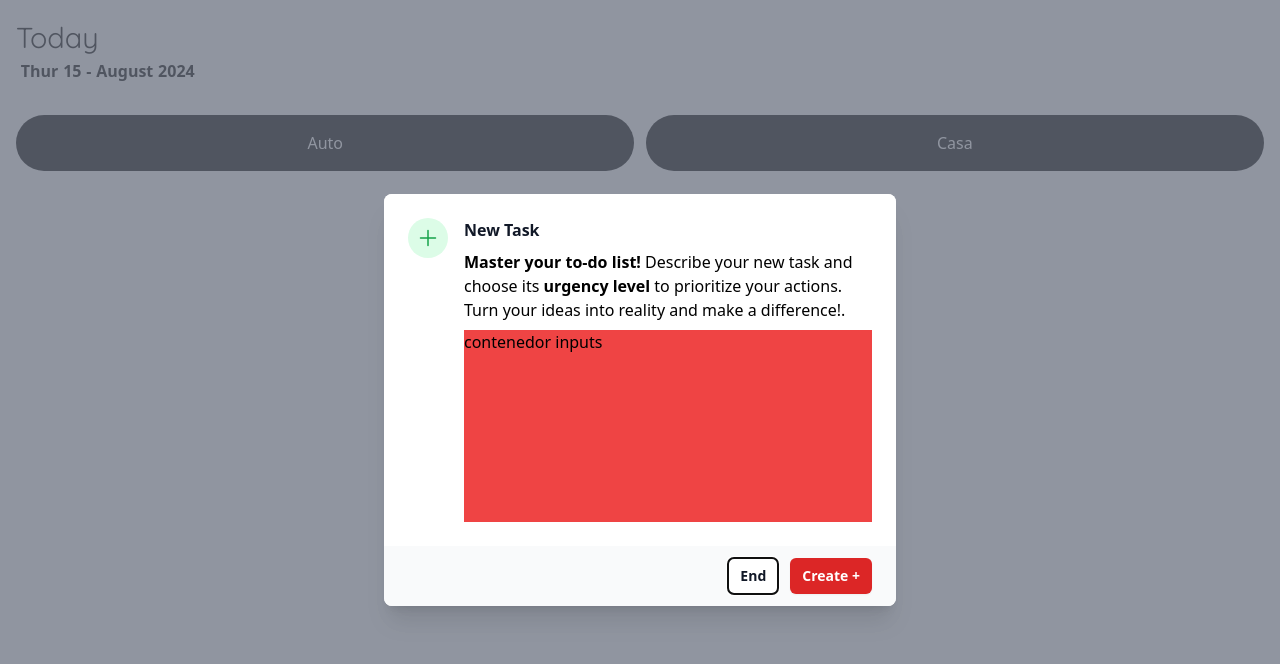
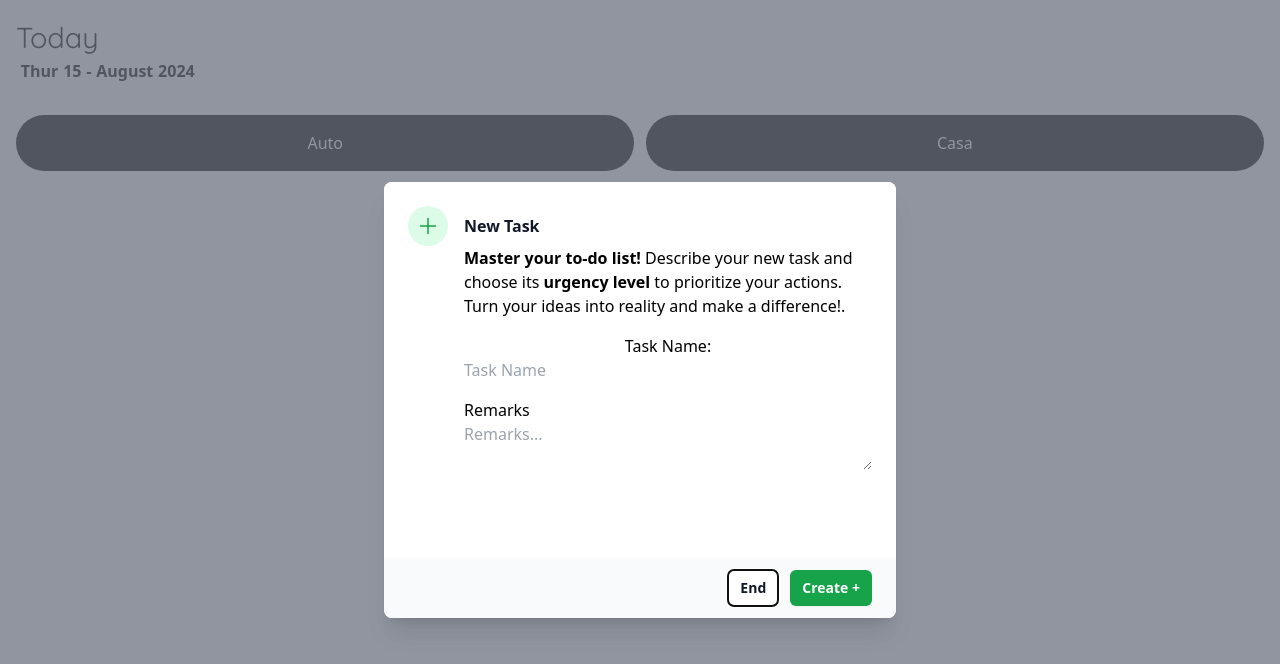
Before and after one commit to ignaarguello/TSM---Frontend, a React (Vite) app: page / in a window 1280 px wide. Shown: the top 664 px of the page. Built offline with nearby package versions, Linux system fonts and the light colour scheme.

Commit message:
feat: primeros pasos en formulario modal

```diff
--- a/src/components/FormModal/Modal.jsx
+++ b/src/components/FormModal/Modal.jsx
@@ -1,6 +1,7 @@
 import { useState } from 'react'
 import { Dialog, DialogBackdrop, DialogPanel, DialogTitle } from '@headlessui/react'
 import { PlusIcon } from '@heroicons/react/24/outline'
+import FormTask from '../FormTask/FormTask'
 
 export default function FormModal() {
     const [open, setOpen] = useState(true)
@@ -23,16 +24,16 @@ export default function FormModal() {
                                     <PlusIcon aria-hidden="true" className="h-6 w-6 text-green-600" />
                                 </div>
                                 <div className="mt-3 text-center sm:ml-4 sm:mt-0 sm:text-left">
-                                    <DialogTitle as="h3" className="text-base font-semibold leading-6 text-gray-900">
+                                    <DialogTitle as="h3" className="text-base font-semibold leading-6 text-gray-900 lg:mt-2">
                                         New Task
                                     </DialogTitle>
                                     <div className="mt-2">
                                         <p className="text-sm text-gray-500 flex flex-col gap-2">
                                         </p><span><b>Master your to-do list!</b> Describe your new task and choose its <b>urgency level</b> to prioritize your actions. Turn your ideas into reality and make a difference!.</span>
                                     </div>
-                                    {/* Div contenedor de los inputs */}
-                                    <div className='bg-red-500 h-48 my-2'>
-                                        contenedor inputs
+                                    {/* Contenedor de los Input */}
+                                    <div className='h-52'>
+                                        <FormTask/>
                                     </div>
                                 </div>
                             </div>
@@ -41,7 +42,7 @@ export default function FormModal() {
                             <button
                                 type="button"
                                 onClick={() => setOpen(false)}
-                                className="inline-flex w-full justify-center rounded-md bg-red-600 px-3 py-2 text-sm font-semibold text-white shadow-sm hover:bg-red-500 sm:ml-3 sm:w-auto"
+                                className="inline-flex w-full justify-center rounded-md bg-green-600 px-3 py-2 text-sm font-semibold text-white shadow-sm hover:bg-red-500 sm:ml-3 sm:w-auto"
                             >
                                 Create +
                             </button>
--- /dev/null
+++ b/src/components/FormTask/FormTask.jsx
@@ -0,0 +1,14 @@
+import React from 'react'
+import '../../styles/FormTask.css'
+import InputFormTask from './InputFormTask'
+import TextAreaFormTask from './TextAreaFormTask'
+
+//Componente Formulario Padre
+export default function FormTask() {
+    return (
+        <div id='Contenedor-General_FormTask'>
+            <InputFormTask />
+            <TextAreaFormTask />
+        </div>
+    )
+}
--- /dev/null
+++ b/src/components/FormTask/InputFormTask.jsx
@@ -0,0 +1,12 @@
+import React from 'react'
+import '../../styles/InputFormTask.css'
+
+//Input del Formulario - Recibira Props y sera reutilizable
+export default function InputFormTask() {
+    return (
+        <div id='Contenedor-Input_IFM'>
+            <label htmlFor="name-task-input">Task Name:</label>
+            <input type="text" name="name-task-input" id="Name-Task-Input_IFT" placeholder='Task Name' />
+        </div>
+    )
+}
--- /dev/null
+++ b/src/components/FormTask/TextAreaFormTask.jsx
@@ -0,0 +1,11 @@
+import React from 'react'
+import '../../styles/TextAreaFormTask.css'
+
+export default function TextAreaFormTask() {
+  return (
+    <div id='Contenedot-TextArea_TAFT'>
+        <label htmlFor="description-task">Remarks</label>
+        <textarea name="description-task" id="TextArea_TAFT" placeholder='Remarks...'></textarea>
+    </div>
+  )
+}
--- /dev/null
+++ b/src/styles/FormTask.css
@@ -0,0 +1,8 @@
+/* Estilos Form Task */
+
+ /* Query para Android - 360px */
+@media screen and (min-width:360px) {
+    #Contenedor-General_FormTask{
+        /* border: 2px solid slateblue; */
+    }
+}
--- /dev/null
+++ b/src/styles/InputFormTask.css
@@ -0,0 +1,16 @@
+/* Query para Android - 360px */
+@media screen and (min-width:360px) {
+    #Contenedor-Input_IFM{
+        /* border: 2px solid green; */
+        display: flex;
+        flex-direction: column;
+        justify-content: center;
+        align-items: center;
+        margin: 1rem 0;
+    }
+
+    #Name-Task-Input_IFT{
+        /* border: 2px solid orangered; */
+        width: 100%;
+    }
+}
--- /dev/null
+++ b/src/styles/TextAreaFormTask.css
@@ -0,0 +1,8 @@
+/* Query para Android - 360px */
+@media screen and (min-width:360px) {
+    #Contenedot-TextArea_TAFT{
+        /* border: 2px solid coral */;
+        display: flex;
+        flex-direction: column;
+    }
+}
```
